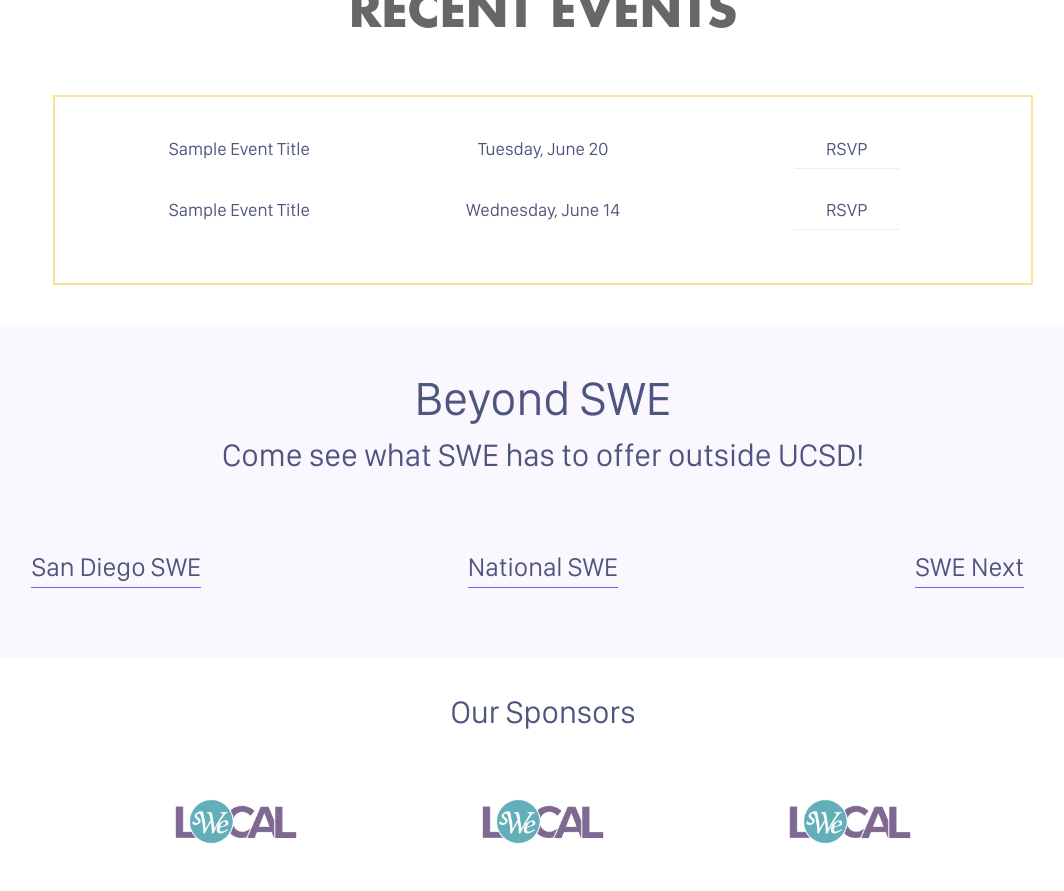
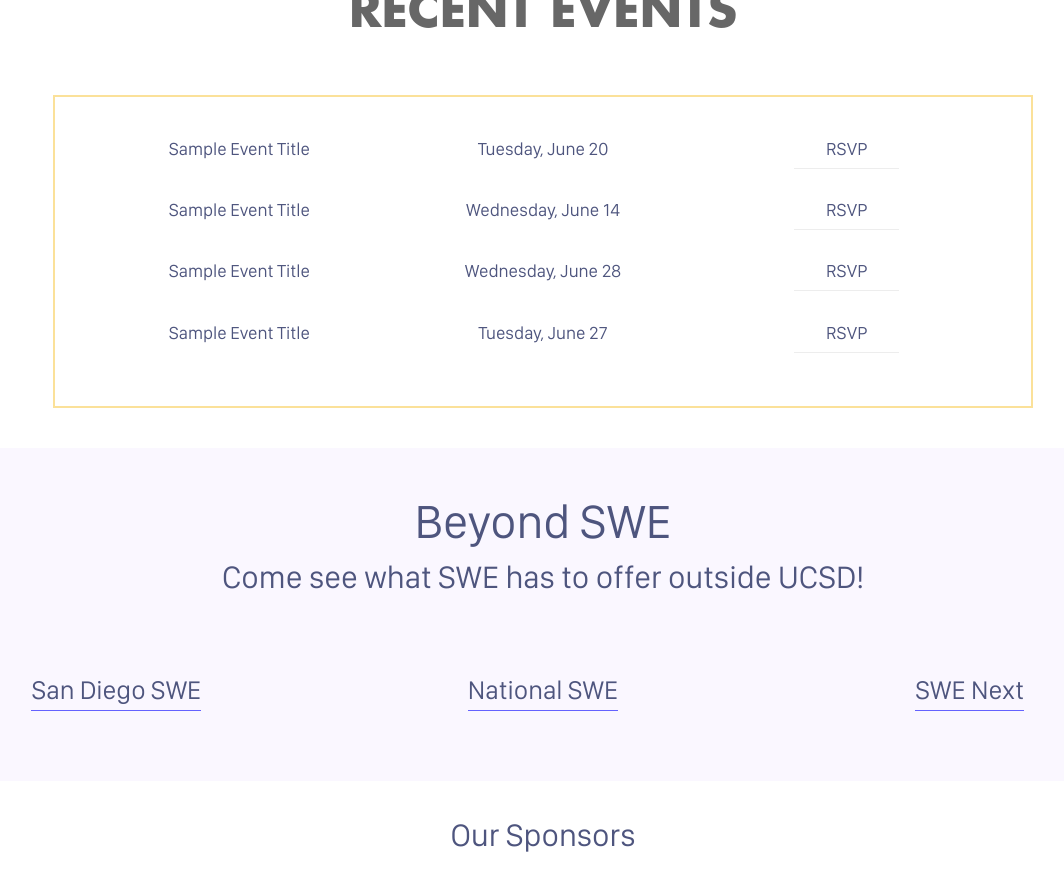
Before and after one commit to sweucsd/swe-website-old, a Jekyll site: the page built from index.markdown, in a window 1280 px wide and 900 px high, scrolled down 1149 px. Shown: the top 891 px of the window, without its empty margins (97-1161 px from the left). Built offline with Jekyll 4.4.1, drawn with Linux system fonts in a browser that asks for light colours; comment, search, counter and statistics services are not loaded.

Commit message:
Updated Config

```diff
--- a/_config.yml
+++ b/_config.yml
@@ -53,3 +53,9 @@
 - event_name: Sample Event Title
   event_date: 2017-06-14 00:00:00.000000000 Z
   event_url: http://swe.ucsd.edu
+- event_name: Sample Event Title
+  event_date: 2017-06-28 00:00:00.000000000 Z
+  event_url: http://swe.ucsd.edu
+- event_name: Sample Event Title
+  event_date: 2017-06-27 00:00:00.000000000 Z
+  event_url: http://swe.ucsd.edu
```
